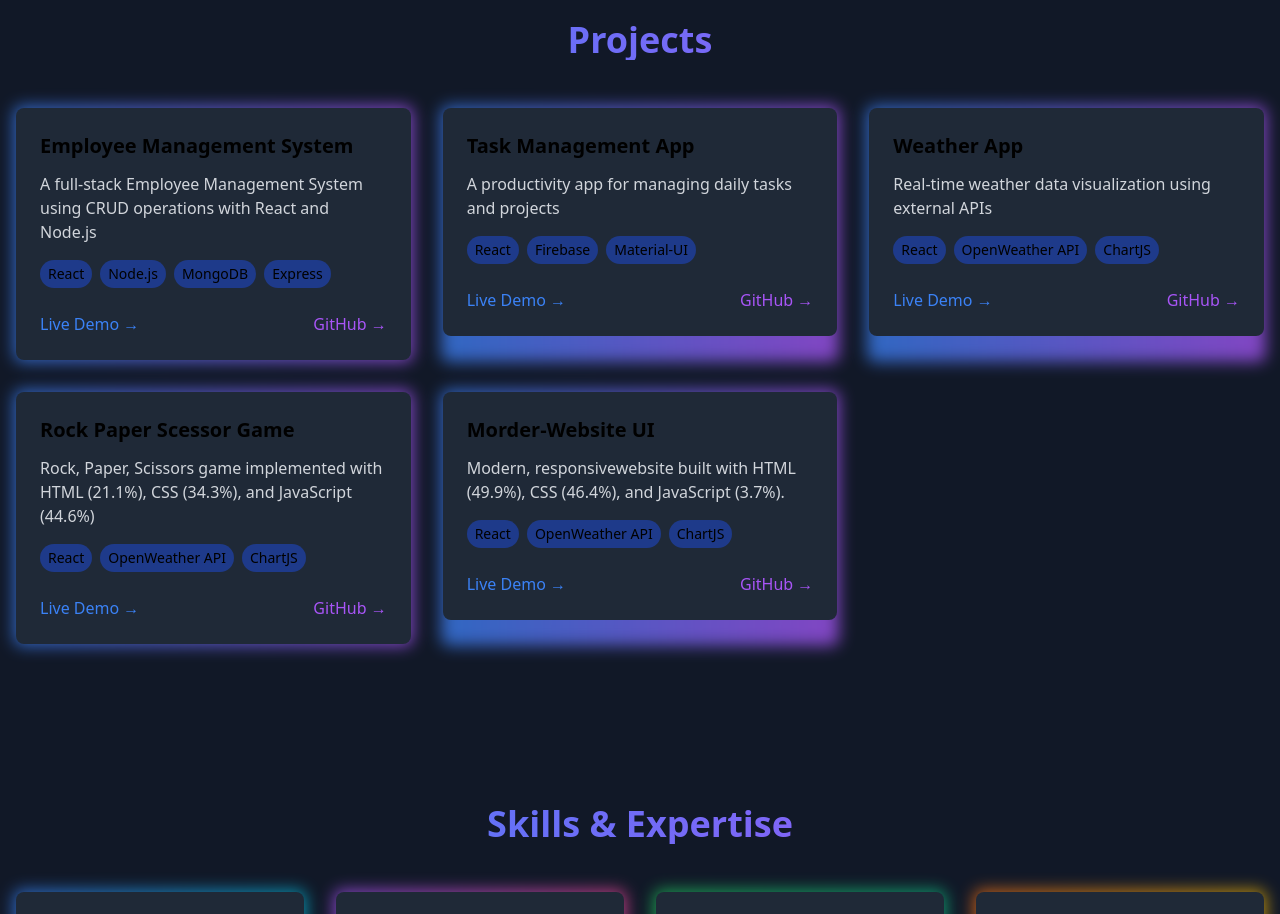
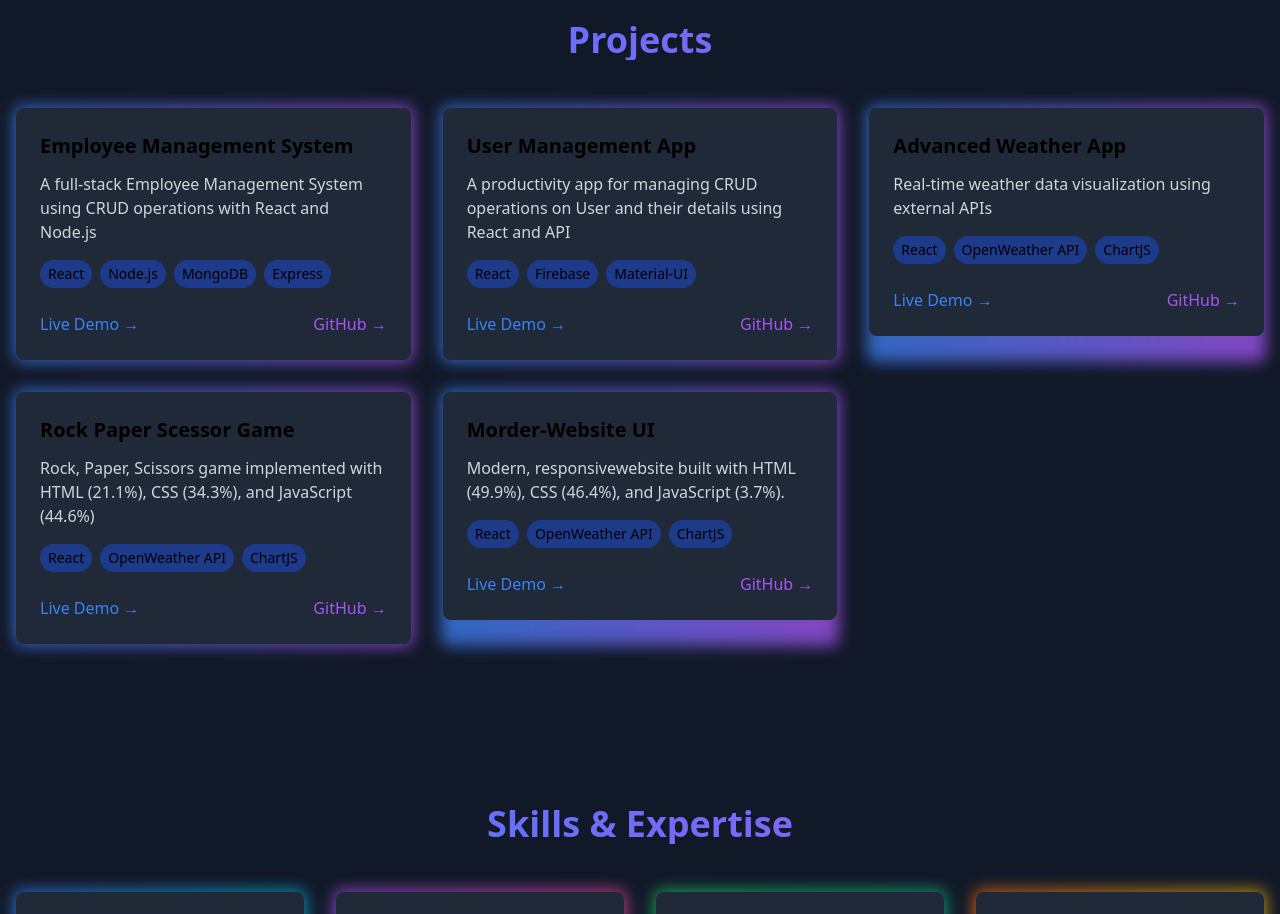
Before and after one commit to Gauravthkaur/Portfolio, a React (Create React App) app: page / in a window 1280 px wide. Shown: the part 940-1854 px from the top of the page. Built offline with nearby package versions, Linux system fonts and the light colour scheme.

Commit message:
delete and changes

```diff
--- a/src/Components/Portfolio.js
+++ b/src/Components/Portfolio.js
@@ -48,21 +48,21 @@ const Portfolio = () => {
       title: 'Employee Management System',
       description: 'A full-stack Employee Management System using CRUD operations with React and Node.js',
       tech: ['React', 'Node.js', 'MongoDB', 'Express'],
-      demo: 'Yet to be deployed',
+      demo: 'https://employee-management-system-a5y1v2g8i-gauravthkaurs-projects.vercel.app',
       github: 'https://github.com/Gauravthkaur/Employee-Management-App',
     },
     {
-      title: 'Task Management App',
-      description: 'A productivity app for managing daily tasks and projects',
+      title: 'User Management App',
+      description: 'A productivity app for managing CRUD operations on User and their details using React and API',
       tech: ['React', 'Firebase', 'Material-UI'],
-      demo: '',
+      demo: 'https://user-management-system-delta.vercel.app',
       github: 'https://github.com/Gauravthkaur/User-Management-System',
     },
     {
-      title: 'Weather App',
+      title: ' Advanced Weather App',
       description: 'Real-time weather data visualization using external APIs',
       tech: ['React', 'OpenWeather API', 'ChartJS'],
-      demo: 'https://weather-app-seven-psi-53.vercel.app/#',
+      demo: 'https://weather-app-seven-psi-53.vercel.app',
       github: 'https://github.com/Gauravthkaur/weather_app',
     },
     {
--- a/src/Components/Projects.js
+++ /dev/null
@@ -1,114 +0,0 @@
-import React from 'react';
-import { Parallax, ParallaxLayer } from '@react-spring/parallax';
-
-const ScrollMotionProjects = () => {
-  const projects = [
-    {
-      title: 'Employee Management System',
-      description: 'A full-stack Employee Management System using CRUD operations with React and Node.js. Streamline HR processes with features for employee data management, attendance tracking, and performance monitoring.',
-      tech: ['React', 'Node.js', 'MongoDB', 'Express'],
-      demo: 'https://employee-management-system-o4sxi58f3-gauravthkaurs-projects.vercel.app',
-      github: 'https://github.com/Gauravthkaur/Employee-Management-System',
-      color: 'from-blue-500 to-cyan-500'
-    },
-    {
-      title: 'User Management App',
-      description: 'A productivity app for managing daily User and Their Detail. Using complete CRUD operations with MongoDB. Features include user authentication, data storage, and real-time updates.',
-      tech: ['React', 'Firebase', 'Material-UI'],
-      demo: 'https://user-management-system-delta.vercel.app',
-      github: 'https://github.com/Gauravthkaur/User-Management-System',
-      color: 'from-purple-500 to-pink-500'
-    },
-    {
-      title: 'Advanced Weather App',
-      description: 'Real-time weather data visualization using external APIs. Get accurate weather forecasts, interactive maps, and detailed meteorological data with a clean, intuitive interface.',
-      tech: ['React', 'OpenWeather API', 'ChartJS'],
-      demo: 'https://weather-app-seven-psi-53.vercel.app',
-      github: 'https://github.com/Gauravthkaur/weather_app',
-      color: 'from-green-500 to-teal-500'
-    }
-  ];
-
-  return (
-    <Parallax pages={projects.length + 2}>
-      {/* Intro Section */}
-      <ParallaxLayer offset={0} speed={0.5}>
-        <div className="min-h-screen flex items-center justify-center">
-          <div className="text-center space-y-4">
-            <h2 className="text-5xl font-bold bg-gradient-to-r from-blue-500 to-purple-500 text-transparent bg-clip-text">
-              Featured Projects
-            </h2>
-            <p className="text-xl text-gray-600 dark:text-gray-300">
-              Scroll down to explore my work
-            </p>
-          </div>
-        </div>
-      </ParallaxLayer>
-
-      {/* Project Pages */}
-      {projects.map((project, index) => (
-        <ParallaxLayer key={project.title} offset={index + 1} speed={0.5}>
-          <div className="min-h-screen flex items-center justify-center p-8">
-            <div className="max-w-4xl w-full">
-              <div className="relative group">
-                <div className={`absolute -inset-1 bg-gradient-to-r ${project.color} rounded-lg blur-lg opacity-75 group-hover:opacity-100 transition duration-1000`} />
-                <div className="relative bg-white dark:bg-gray-800 rounded-lg shadow-xl p-8 space-y-6">
-                  <div className="space-y-4">
-                    <h3 className="text-3xl font-bold bg-gradient-to-r from-blue-500 to-purple-500 text-transparent bg-clip-text">
-                      {project.title}
-                    </h3>
-                    <p className="text-lg text-gray-600 dark:text-gray-300 leading-relaxed">
-                      {project.description}
-                    </p>
-                  </div>
-
-                  <div className="flex flex-wrap gap-3">
-                    {project.tech.map((tech) => (
-                      <span
-                        key={tech}
-                        className={`px-4 py-2 text-sm bg-gradient-to-r ${project.color} text-white rounded-full font-medium`}
-                      >
-                        {tech}
-                      </span>
-                    ))}
-                  </div>
-
-                  <div className="flex gap-4 pt-4">
-                    <a
-                      href={project.demo}
-                      className={`px-6 py-3 bg-gradient-to-r ${project.color} text-white rounded-lg font-medium transform transition hover:scale-105`}
-                    >
-                      View Demo
-                    </a>
-                    <a
-                      href={project.github}
-                      className="px-6 py-3 border-2 border-blue-500 text-blue-500 dark:text-blue-400 rounded-lg font-medium transform transition hover:scale-105"
-                    >
-                      View Code
-                    </a>
-                  </div>
-                </div>
-              </div>
-            </div>
-          </div>
-        </ParallaxLayer>
-      ))}
-
-      {/* Outro Section */}
-      <ParallaxLayer offset={projects.length + 1} speed={0.5}>
-        <div className="min-h-screen flex items-center justify-center">
-          <div className="text-center space-y-4">
-            <h3 className="text-3xl font-bold bg-gradient-to-r from-blue-500 to-purple-500 text-transparent bg-clip-text">
-              More Coming Soon
-            </h3>
-            <p className="text-lg text-gray-600 dark:text-gray-300">
-              Always building, always learning
-            </p>
-          </div>
-        </div>
-      </ParallaxLayer>
-    </Parallax>
-  );
-};
-
-export default ScrollMotionProjects;
```
